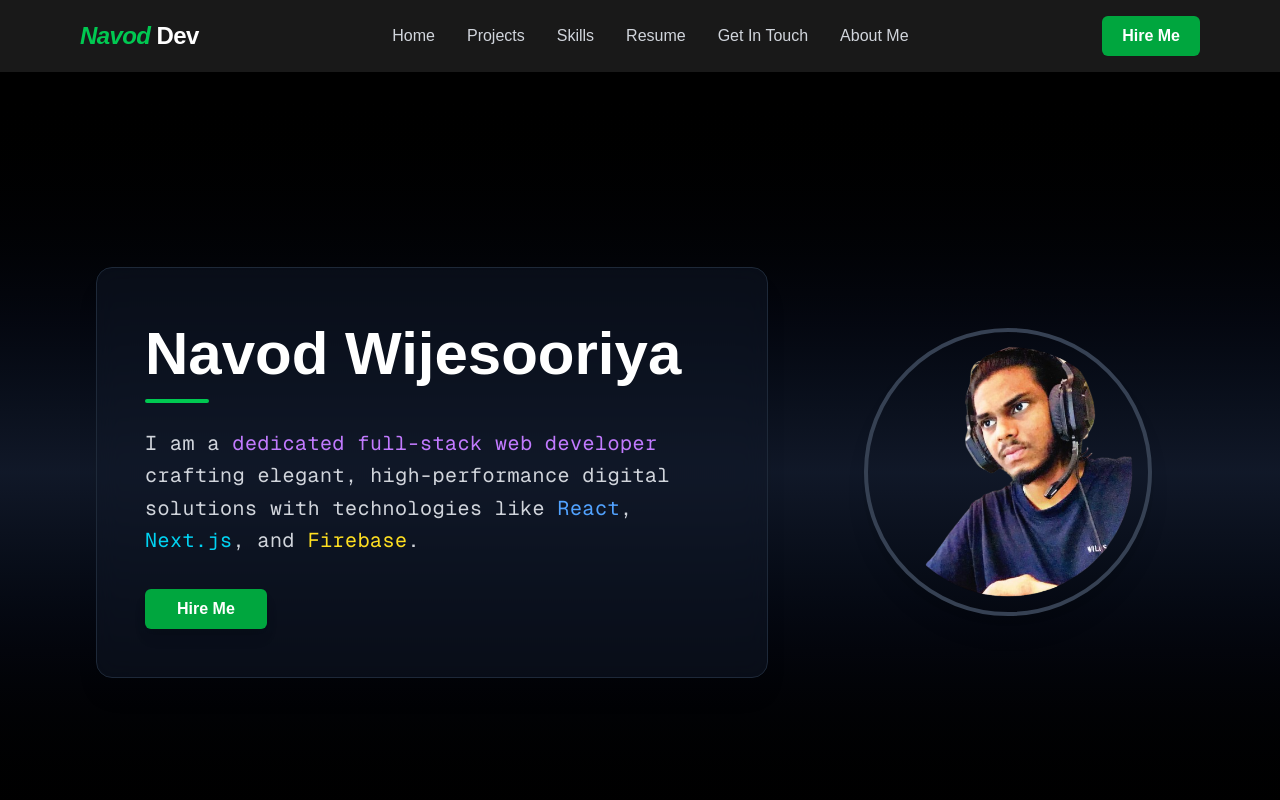
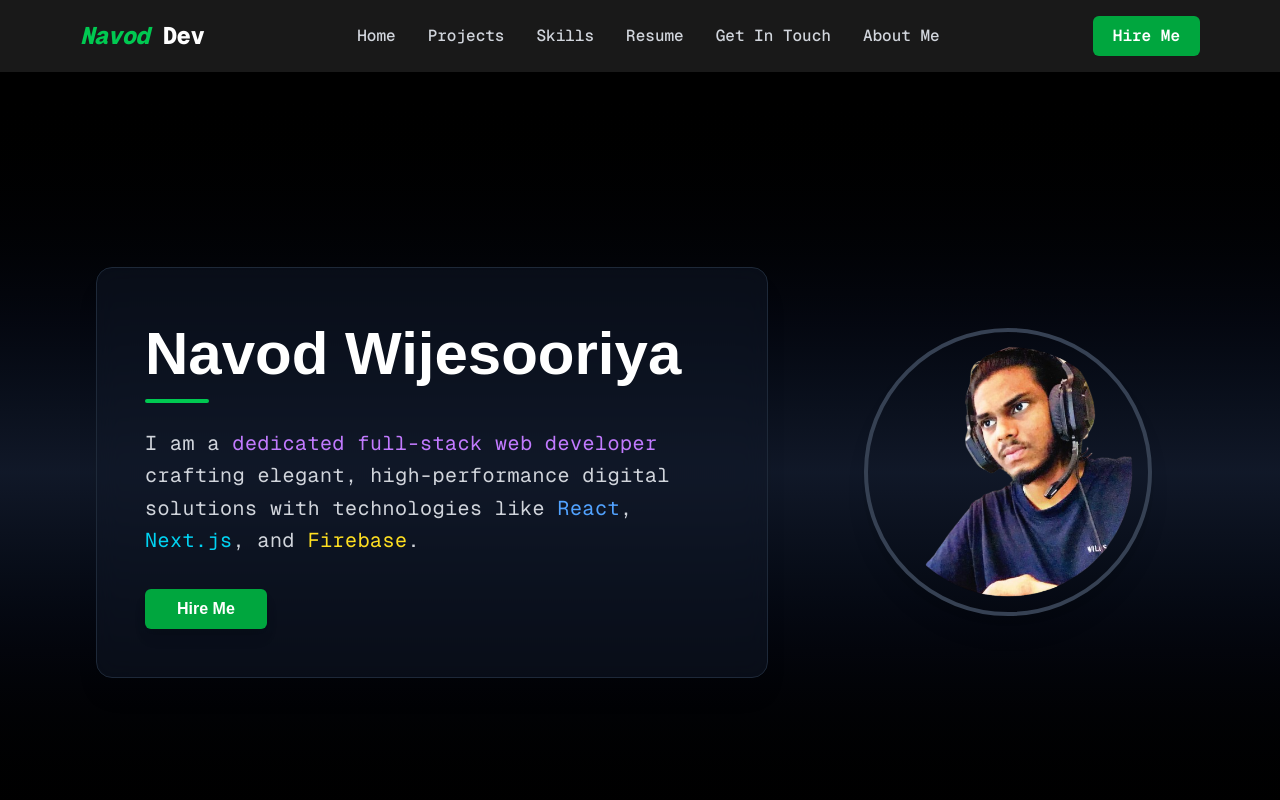
Before and after one commit to NavodWijesooriya/navod-port-folio, a Next.js app: page / in a window 1280 px wide. Shown: the top 800 px of the page. Built offline with nearby package versions, Linux system fonts and the light colour scheme.

Commit message:
change the font family

```diff
--- a/src/components/Navbar.tsx
+++ b/src/components/Navbar.tsx
@@ -17,20 +17,20 @@ const Navbar = () => {
   ]
 
   return (
-    <header className="sticky top-0 z-50 bg-black/90 backdrop-blur-md shadow-sm px-6 lg:px-20 py-4 transition-all duration-300">
+    <header className="sticky top-0 z-50 bg-black/90 backdrop-blur-md shadow-sm px-6 lg:px-20 py-4 transition-all duration-300 font-mono">
       <nav className="max-w-7xl mx-auto flex items-center justify-between">
         {/* Brand */}
-        <Link href="/" className="text-2xl font-extrabold text-white tracking-tight">
+        <Link href="/" className="text-2xl font-extrabold text-white tracking-tight font-mono">
           <span className="text-green-500 italic">Navod</span> Dev
         </Link>
 
         {/* Desktop Menu */}
-        <ul className="hidden md:flex items-center space-x-8 text-gray-300 font-medium">
+        <ul className="hidden md:flex items-center space-x-8 text-gray-300 font-medium font-mono">
           {navItems.map(({ label, href }) => (
             <li key={label}>
               <Link
                 href={href}
-                className="hover:text-green-400 transition-colors duration-200"
+                className="hover:text-green-400 transition-colors duration-200 font-mono"
               >
                 {label}
               </Link>
@@ -41,14 +41,14 @@ const Navbar = () => {
         {/* CTA */}
         <Link
           href="/contact"
-          className="hidden md:inline-block px-5 py-2 bg-green-600 text-white font-semibold rounded-md shadow hover:bg-green-700 transition-all duration-300"
+          className="hidden md:inline-block px-5 py-2 bg-green-600 text-white font-semibold rounded-md shadow hover:bg-green-700 transition-all duration-300 font-mono"
         >
           Hire Me
         </Link>
 
         {/* Mobile Toggle */}
         <button
-          className="md:hidden text-white transition"
+          className="md:hidden text-white transition font-mono"
           onClick={() => setMenuOpen(!menuOpen)}
           aria-label="Toggle menu"
         >
@@ -61,12 +61,12 @@ const Navbar = () => {
         className={`md:hidden transition-all duration-300 overflow-hidden ${menuOpen ? 'max-h-96 mt-2' : 'max-h-0'
           }`}
       >
-        <div className="bg-gray-900 rounded-lg px-6 py-4 space-y-4 text-gray-300 font-medium">
+        <div className="bg-gray-900 rounded-lg px-6 py-4 space-y-4 text-gray-300 font-medium font-mono">
           {navItems.map(({ label, href }) => (
             <Link
               key={label}
               href={href}
-              className="block hover:text-green-400 transition-colors duration-200"
+              className="block hover:text-green-400 transition-colors duration-200 font-mono"
               onClick={() => setMenuOpen(false)}
             >
               {label}
@@ -74,7 +74,7 @@ const Navbar = () => {
           ))}
           <Link
             href="#get-started"
-            className="inline-block px-8 py-2 bg-green-600 text-white font-bold rounded-md shadow-lg hover:bg-green-700 transition duration-300 glow-effect"
+            className="inline-block px-8 py-2 bg-green-600 text-white font-bold rounded-md shadow-lg hover:bg-green-700 transition duration-300 glow-effect font-mono"
           >
             Hire Me
           </Link>
```
